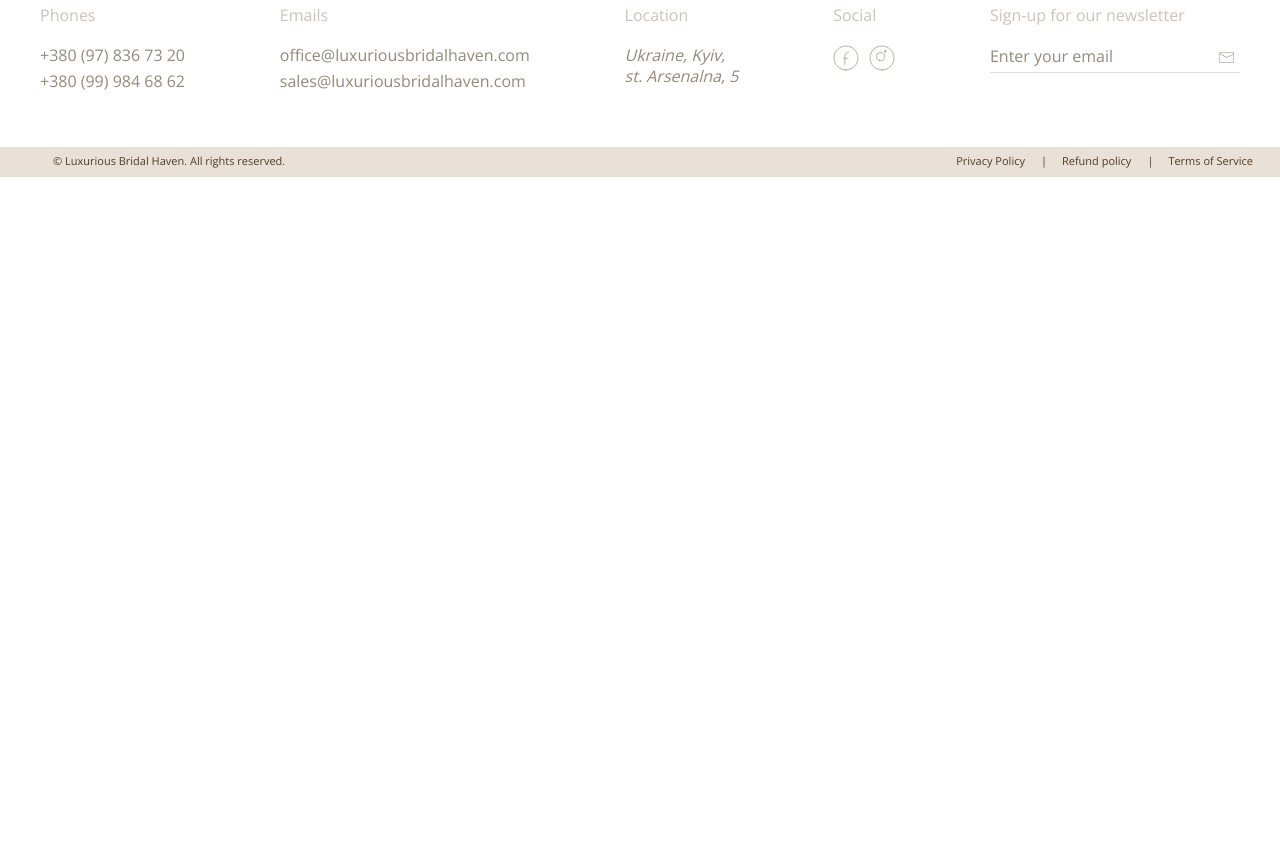
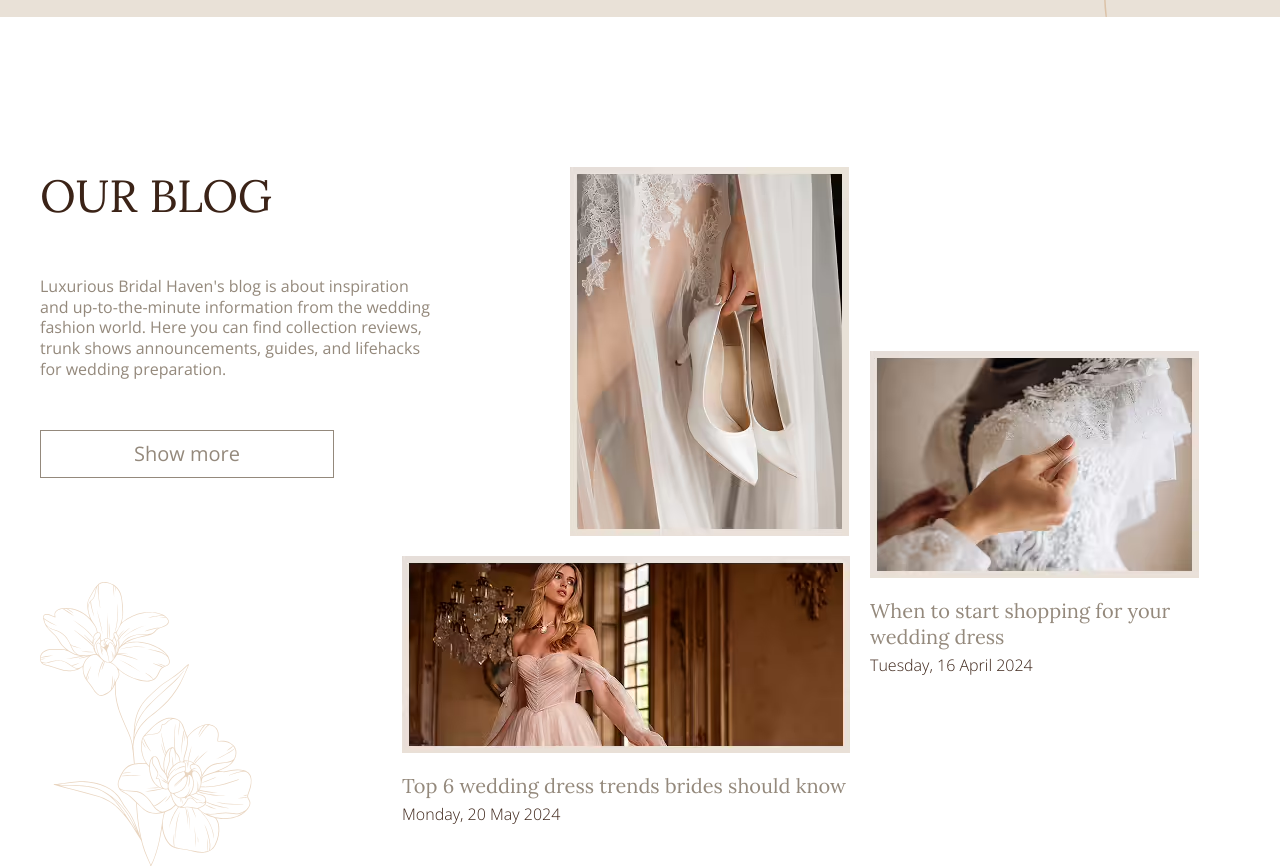
Before and after one commit to ElizabethBlock/bridal-haven, a website: page app/pages/index.html in a window 1280 px wide. Shown: the part 3855-4721 px from the top of the page. Before the commit the page ends 4032 px from the top, so only its background shows below. Drawn offline with nearby package versions, Linux system fonts and the light colour scheme; files that its build step writes are made by us from their sources; files whose address does not match are found by name.

Commit message:
added section our-blog

```diff
--- a/app/pages/index.html
+++ b/app/pages/index.html
@@ -85,7 +85,7 @@
           <source srcset='images/our-advantages.webp' type='image/webp'>
           <img class="our-advantages__img" src='images/our-advantages.jpg' alt='Alt text'>
         </picture>
-        <img class="our-advantages__img-decor" src="images/our-advantages-decor.svg" alt="">
+        <img class="our-advantages__img-decor" src="images/our-advantages-decor.svg" alt="Alt text">
         <div class="our-advantages__inner">
           <h2 class="our-advantages__title">our advantages</h2>
           <ul class="our-advantages__list">
@@ -112,5 +112,40 @@
       </div>
     </div>
   </section>
+  <section class="our-blog">
+    <div class="container">
+      <div class="our-blog__inner">
+        <div class="our-blog__content">
+          <h2 class="our-blog__title">Our blog</h2>
+          <p class="our-blog__text">Luxurious Bridal Haven's blog is about inspiration and up-to-the-minute information
+            from the wedding fashion world. Here you can find collection reviews, trunk shows announcements, guides, and
+            lifehacks for wedding preparation.</p>
+          <a class="our-blog__link" href="#">Show more</a>
+        </div>
+        <picture>
+          <source srcset='images/our-blog-img-1.avif' type='image/avif'>
+          <source srcset='images/our-blog-img-1.jpg' type='image/webp'>
+          <img class="our-blog__img" src='images/our-blog-img-1.jpg' alt='Alt text'>
+        </picture>
+        <div class="our-blog__box our-blog__box-right">
+          <picture>
+            <source srcset='images/our-blog-img-2.avif' type='image/avif'>
+            <source srcset='images/our-blog-img-2.jpg' type='image/webp'>
+            <img class="our-blog__box-img" src='images/our-blog-img-2.jpg' alt='Alt text'>
+          </picture>
+          <a class="our-blog__box-link" href="#">When to start shopping for your wedding dress</a>
+          <p class="our-blog__box-date">Tuesday, 16 April 2024</p>
+        </div>
+        <div class="our-blog__box our-blog__box-bottom">
+          <picture>
+            <source srcset='images/our-blog-img-3.avif' type='image/avif'>
+            <source srcset='images/our-blog-img-3.webp' type='image/webp'>
+            <img class="our-blog__box-img" src='images/our-blog-img-3.jpg' alt='Alt text'>
+          </picture>
+          <a class="our-blog__box-link" href="#">Top 6 wedding dress trends brides should know</a>
+          <p class="our-blog__box-date">Monday, 20 May 2024</p>
+        </div>
+      </div>
+  </section>
 </main>
 <!--=include footer.html  -->
--- a/app/scss/style.scss
+++ b/app/scss/style.scss
@@ -296,8 +296,6 @@ body {
    }
 }
 
-.container {}
-
 .our-advantages {
    background-color: vars.$bg-primary;
 
@@ -313,11 +311,7 @@ body {
       right: 15px;
    }
 
-   &__img {
-      position: absolute;
-      bottom: 0;
-      left: 40px;
-   }
+   &__img {}
 
    &__inner {
       margin-left: auto;
@@ -350,6 +344,73 @@ body {
          background-image: url(../images/our-advantages-item-decor.svg);
       }
    }
+}
+
+
+
+.our-blog {
+
+   padding: 150px 0 0;
+
+   &__inner {
+      padding: 0 40px 100px 0;
+      display: grid;
+      grid-template-columns: 1fr 280px 330px;
+      gap: 20px;
+      background-image: url(../images/our-blog-img-decor.svg);
+      background-repeat: no-repeat;
+      background-position: left bottom;
+   }
+
+   &__title {
+      @extend %lora-400;
+      margin-bottom: 50px;
+      text-transform: uppercase;
+      font-size: 45px;
+   }
+
+   &__text {
+      font-size: 16px;
+      margin-bottom: 50px;
+      color: vars.$color-text-muted;
+      max-width: 400px;
+   }
+
+   &__link {
+      display: inline-block;
+      padding: 10px 93px;
+      border: 1px solid vars.$color-text-muted;
+      color: vars.$color-text-muted;
+   }
+
+   &__box-right {
+      grid-row: span 2;
+      align-self: center;
+      margin-top: 35px;
+   }
+
+   &__box-img {
+      margin-bottom: 20px;
+
+   }
+
+   &__box-link {
+      display: inline-block;
+      margin-bottom: 5px;
+      @extend %lora-400;
+      color: vars.$color-text-muted;
+   }
+
+   &__box-date {
+      font-size: 16px;
+      @extend %opensans-300;
+   }
+
+   &__box-bottom {
+      grid-column: span 2;
+      margin-left: auto;
+   }
+
 }
 
 .footer {
```
Also changed, not shown: app/images/our-blog-img-1.avif (added), app/images/our-blog-img-1.jpg (added), app/images/our-blog-img-1.webp (added), app/images/our-blog-img-2.avif (added), app/images/our-blog-img-2.jpg (added), app/images/our-blog-img-2.webp (added), app/images/our-blog-img-3.avif (added), app/images/our-blog-img-3.jpg (added), app/images/our-blog-img-3.webp (added), app/images/our-blog-img-decor.svg (added), app/images/src/our-blog-img-1.jpg (added), app/images/src/our-blog-img-2.jpg (added), app/images/src/our-blog-img-3.jpg (added), app/pages/page.html (renamed from app/pages/pages.html).
